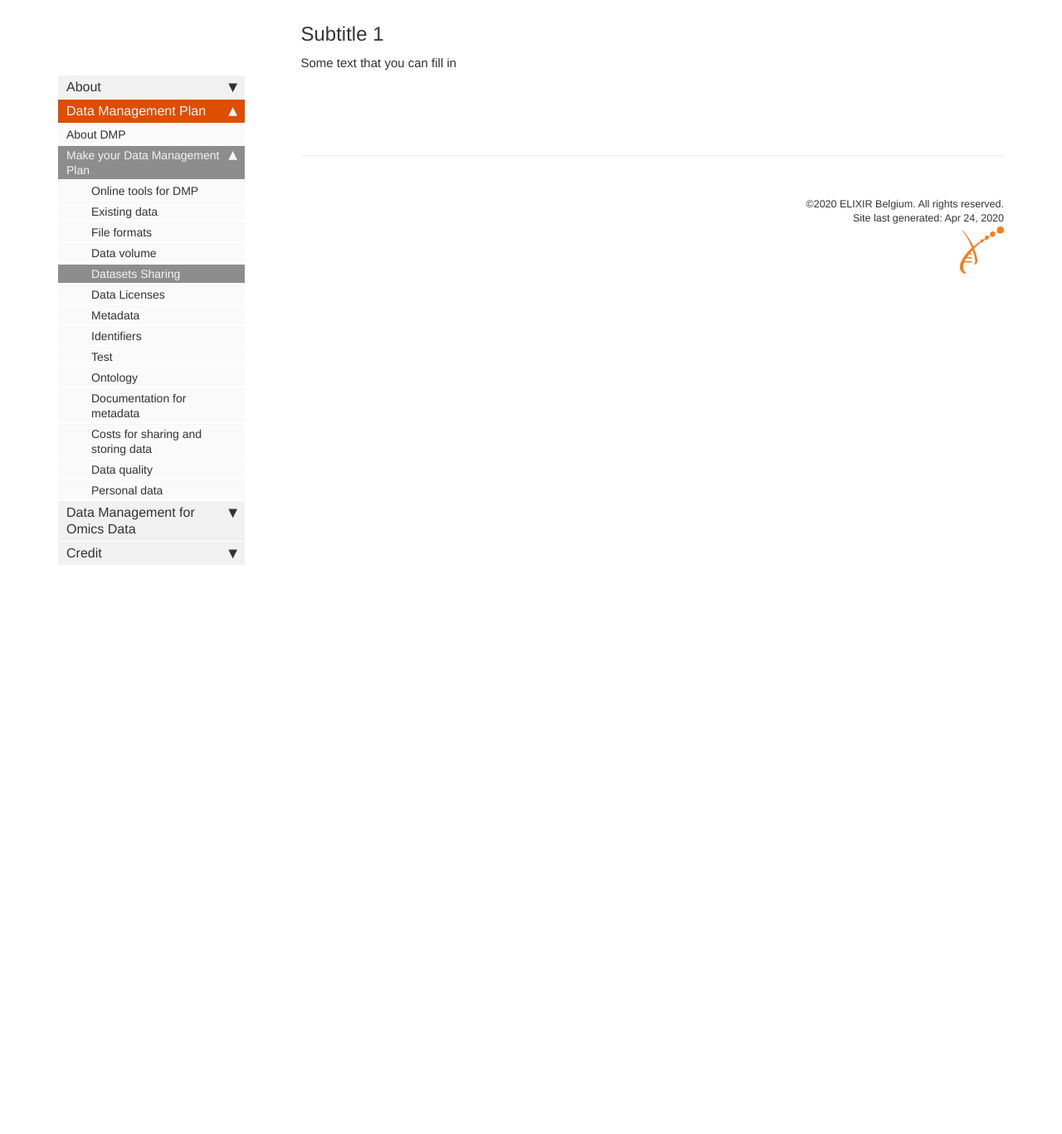
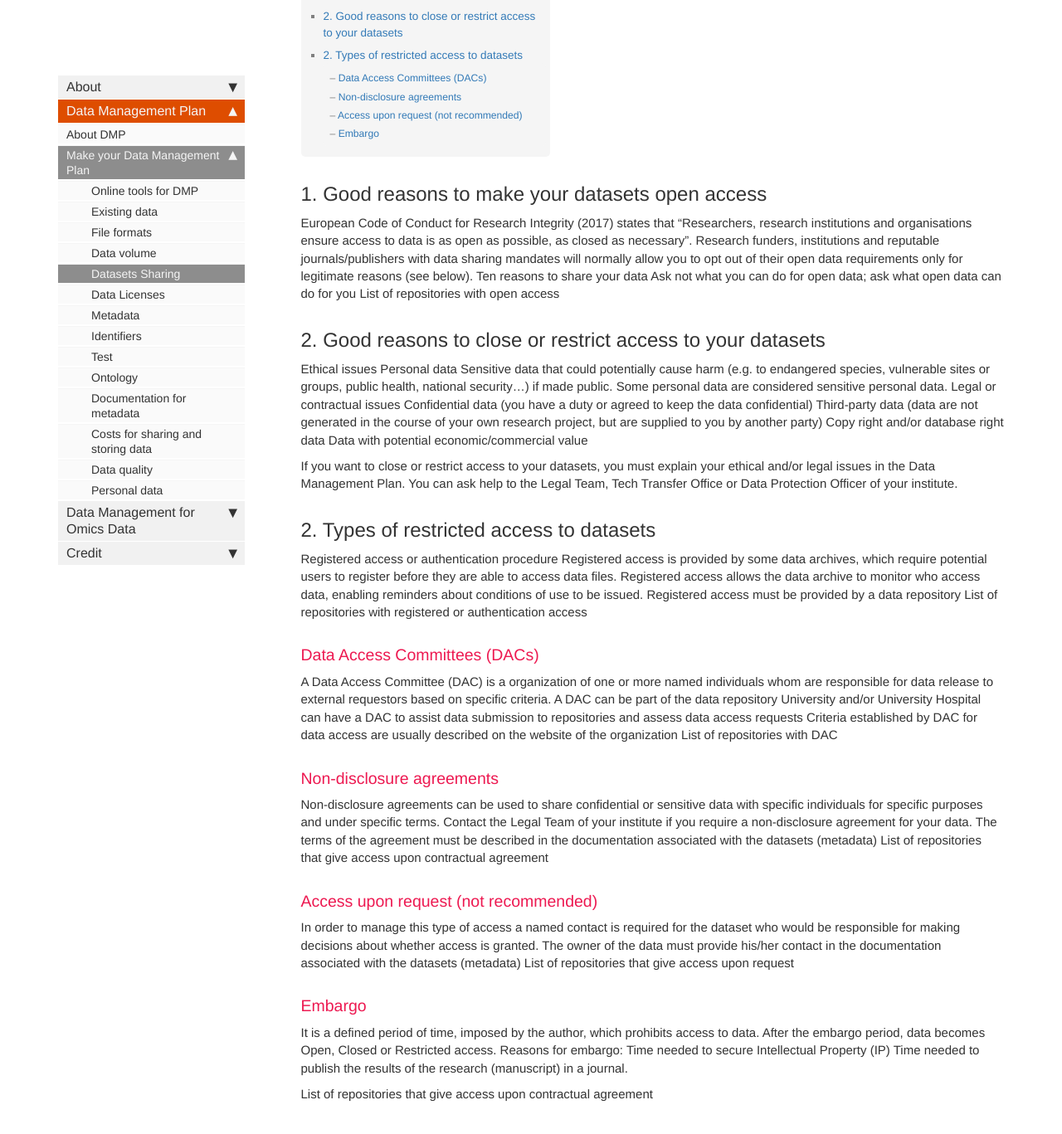
Before and after one commit to ELIXIR-Belgium/rdm-guide, a Jekyll site: the page built from pages/datasets_sharing.md, in a window 1280 px wide and 1400 px high, scrolled down 264 px. Shown: the top 1367 px of the window at 83% size. Built offline with Jekyll 4.4.1, drawn with Linux system fonts in a browser that asks for light colours; some web fonts are replaced; some of the changed text lies outside the part shown.

Commit message:
sharing page

```diff
--- a/pages/datasets_sharing.md
+++ b/pages/datasets_sharing.md
@@ -6,6 +6,54 @@ sidebar: mydoc_sidebar
 permalink: datasets_sharing.html
 ---
 
-## Subtitle 1
+## 1. Good reasons to make your datasets open access
+European Code of Conduct for Research Integrity (2017) states that “Researchers, research institutions and organisations ensure access to data is as open as possible, as closed as necessary”.
+Research funders, institutions and reputable journals/publishers with data sharing mandates will normally allow you to opt out of their open data requirements only for legitimate reasons (see below).
+Ten reasons to share your data
+Ask not what you can do for open data; ask what open data can do for you
+List of repositories with open access
 
-Some text that you can fill in
+## 2. Good reasons to close or restrict access to your datasets
+Ethical issues
+Personal data
+Sensitive data that could potentially cause harm (e.g. to endangered species, vulnerable sites or groups, public health, national security...) if made public. Some personal data are considered sensitive personal data.
+Legal or contractual issues
+Confidential data (you have a duty or agreed to keep the data confidential)
+Third-party data (data are not generated in the course of your own research project, but are supplied to you by another party)
+Copy right and/or database right data
+Data with potential economic/commercial value
+
+If you want to close or restrict access to your datasets, you must explain your ethical and/or legal issues in the Data Management Plan.
+You can ask help to the Legal Team, Tech Transfer Office or Data Protection Officer of your institute.
+
+## 2. Types of restricted access to datasets
+Registered access or authentication procedure
+Registered access is provided by some data archives, which require potential users to register before they are able to access data files. Registered access allows the data archive to monitor who access data, enabling reminders about conditions of use to be issued.
+Registered access must be provided by a data repository
+List of repositories with registered or authentication access
+
+### Data Access Committees (DACs)
+A Data Access Committee (DAC) is a organization of one or more named individuals whom are responsible for data release to external requestors based on specific criteria.
+A DAC can be part of the data repository
+University and/or University Hospital can have a DAC to assist data submission to repositories and assess data access requests
+Criteria established by DAC for data access are usually described on the website of the organization
+List of repositories with DAC
+
+### Non-disclosure agreements
+Non-disclosure agreements can be used to share confidential or sensitive data with specific individuals for specific purposes and under specific terms. Contact the Legal Team of your institute if you require a non-disclosure agreement for your data.
+The terms of the agreement must be described in the documentation associated with the datasets (metadata)
+List of repositories that give access upon contractual agreement
+
+### Access upon request (not recommended)
+In order to manage this type of access a named contact is required for the dataset who would be responsible for making decisions about whether access is granted.
+The owner of the data must provide his/her contact in the documentation associated with the datasets (metadata)
+List of repositories that give access upon request
+
+### Embargo
+It is a defined period of time, imposed by the author, which prohibits access to data. After the embargo period, data becomes Open, Closed or Restricted access.
+Reasons for embargo:
+Time needed to secure Intellectual Property (IP)
+Time needed to publish the results of the research (manuscript) in a journal.
+
+
+List of repositories that give access upon contractual agreement
```
